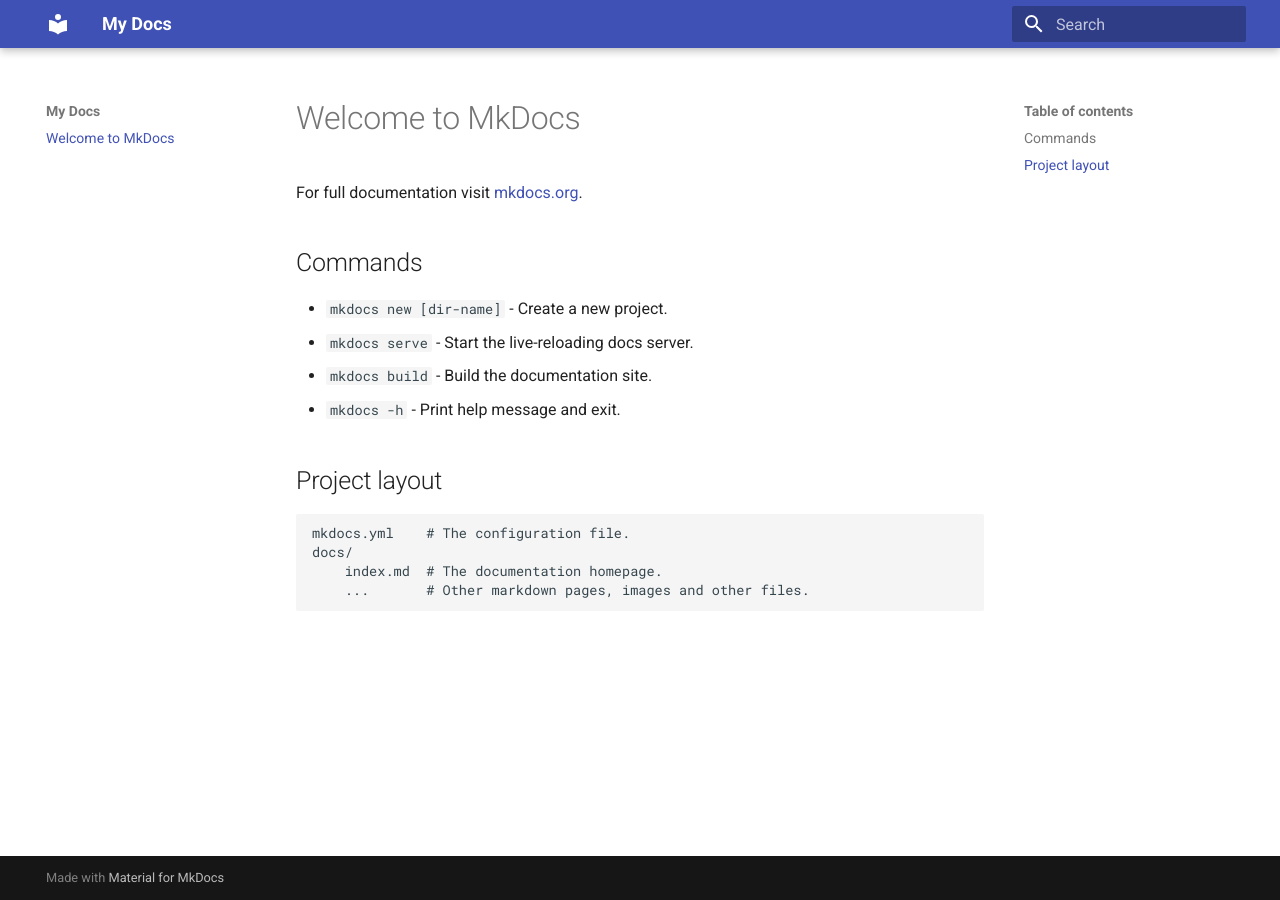
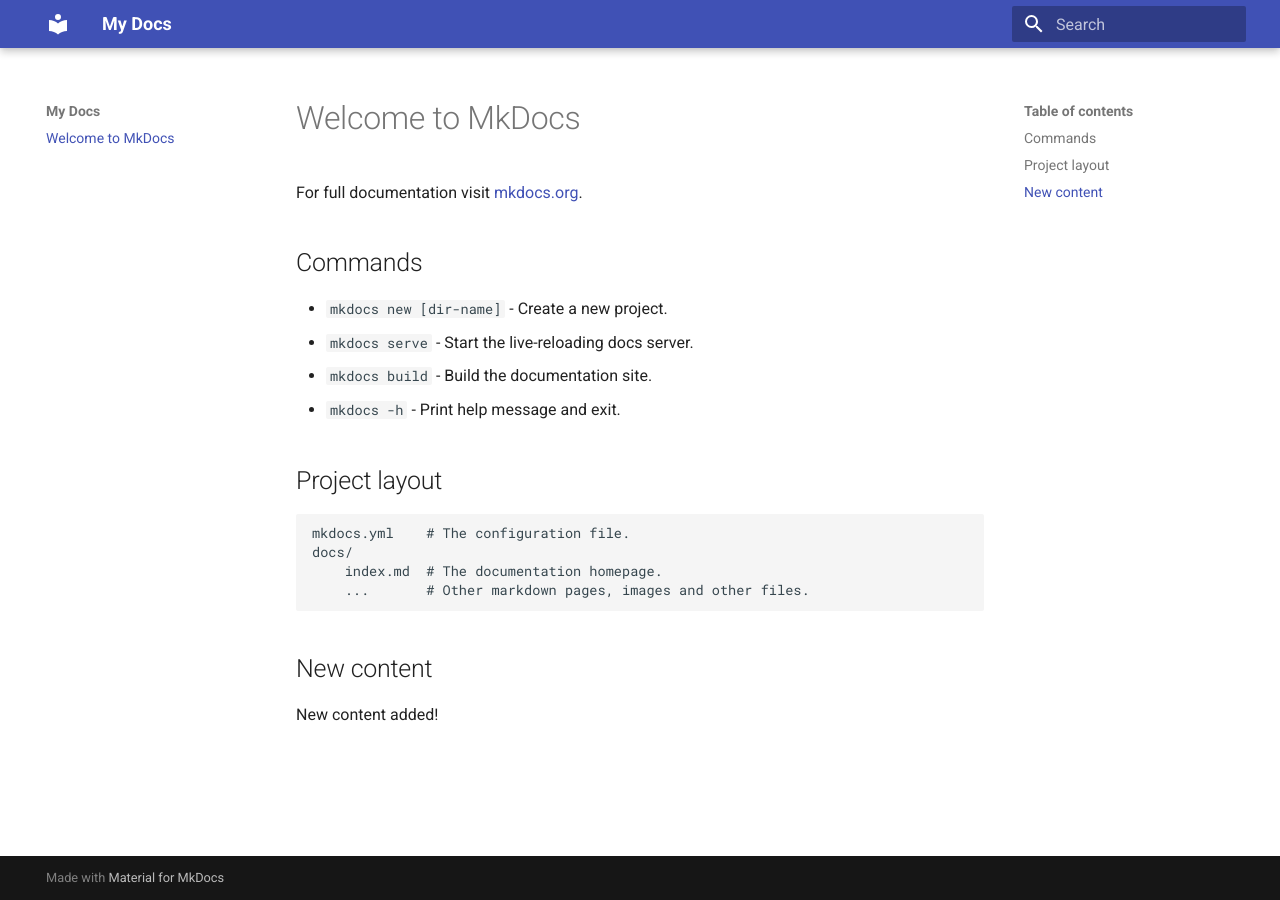
Before and after one commit to xiyaozhuang/action-source, an MkDocs documentation site: the page built from docs/index.md, in a window 1280 px wide. Built offline with MkDocs 1.6.1 and Material for MkDocs 9.7.7, drawn with Linux system fonts in a browser that asks for light colours.

Commit message:
Added content

```diff
--- a/docs/index.md
+++ b/docs/index.md
@@ -4,10 +4,10 @@ For full documentation visit [mkdocs.org](https://www.mkdocs.org).
 
 ## Commands
 
-* `mkdocs new [dir-name]` - Create a new project.
-* `mkdocs serve` - Start the live-reloading docs server.
-* `mkdocs build` - Build the documentation site.
-* `mkdocs -h` - Print help message and exit.
+- `mkdocs new [dir-name]` - Create a new project.
+- `mkdocs serve` - Start the live-reloading docs server.
+- `mkdocs build` - Build the documentation site.
+- `mkdocs -h` - Print help message and exit.
 
 ## Project layout
 
@@ -15,3 +15,7 @@ For full documentation visit [mkdocs.org](https://www.mkdocs.org).
     docs/
         index.md  # The documentation homepage.
         ...       # Other markdown pages, images and other files.
+
+## New content
+
+New content added!
```
